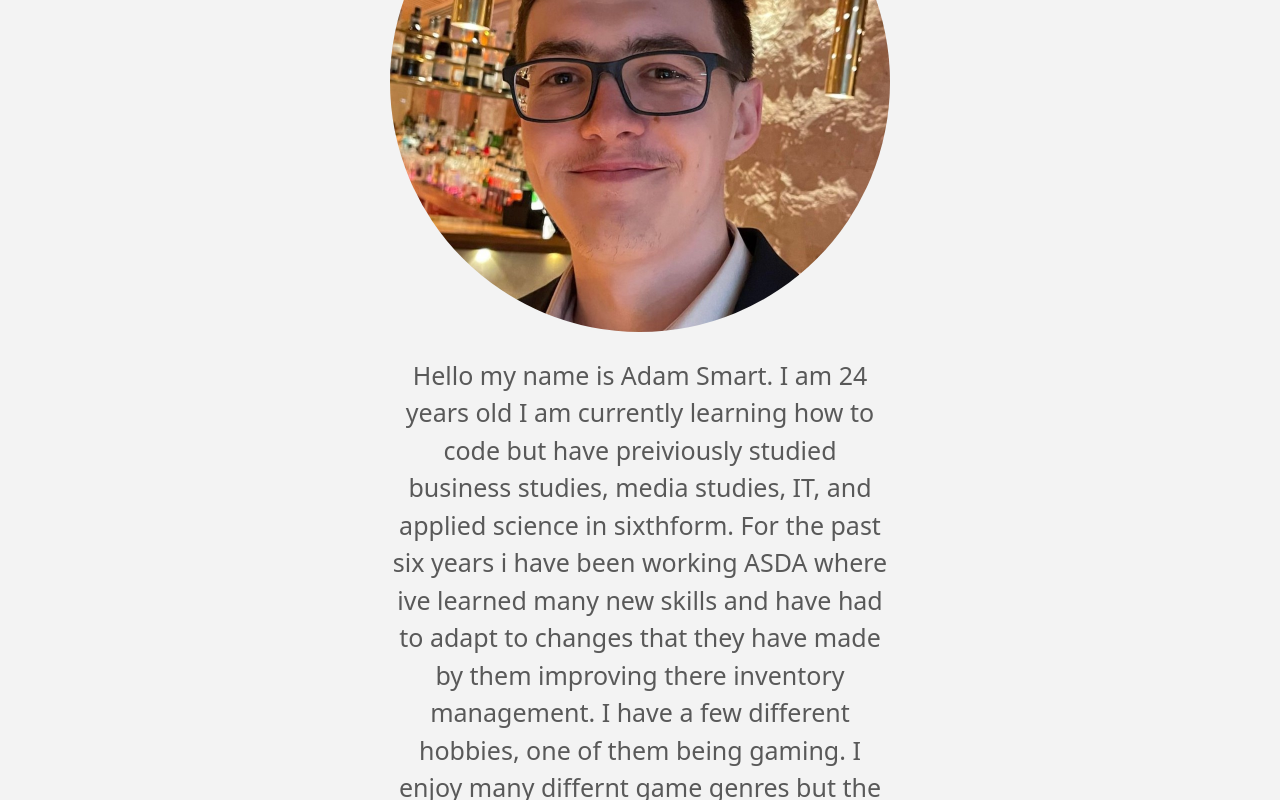
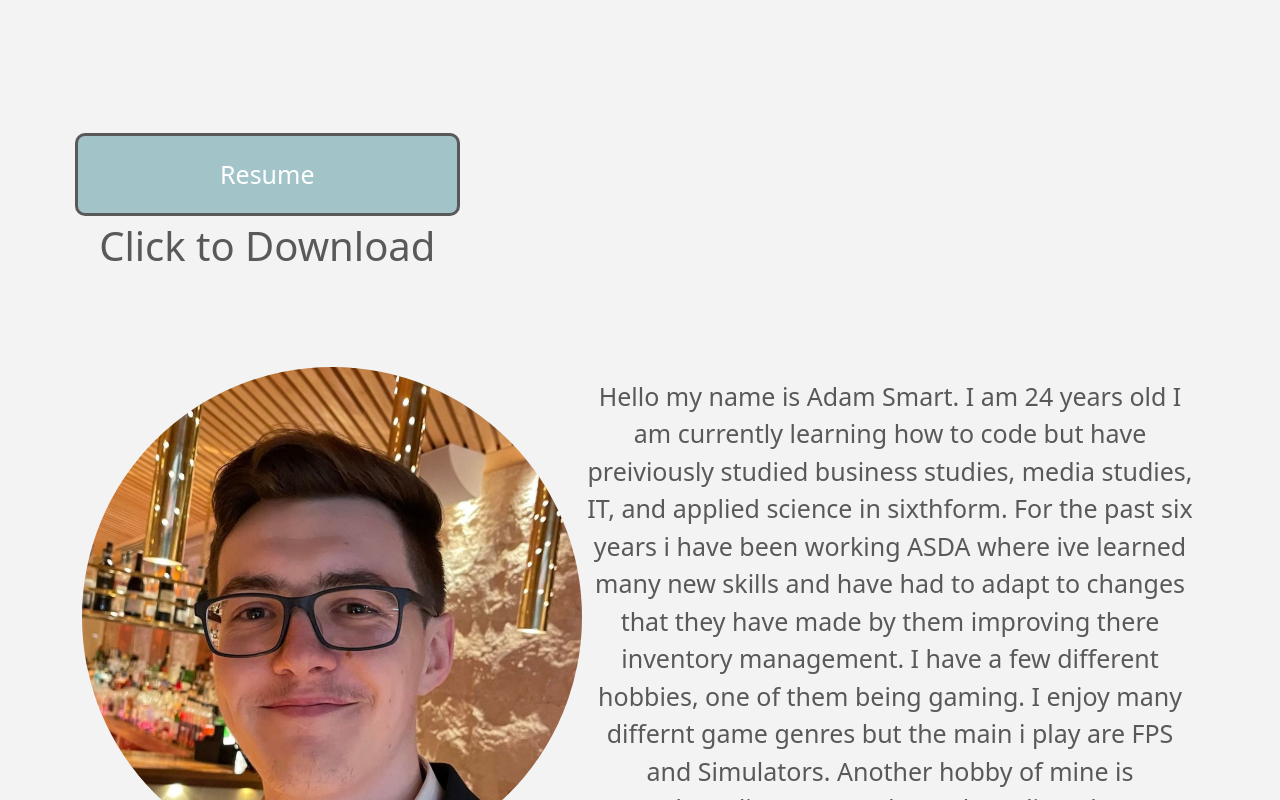
Before and after one commit to Adam-Smart/react-app-portfolio, a React (Create React App) app: page / in a window 1280 px wide. Shown: the part 320-1120 px from the top of the page. Built offline with nearby package versions, Linux system fonts and the light colour scheme.

Commit message:
edits to about me page and added link to resume.

```diff
--- a/src/components/pages/AboutMe.js
+++ b/src/components/pages/AboutMe.js
@@ -1,5 +1,6 @@
 import React from 'react';
 import Me from "../assets/PortfolioPic.jpg"
+import CV from "../../Files/Resume.pdf"
 
 
 
@@ -7,14 +8,26 @@ export default function AboutMe() {
   return (
     <div>
       <h1>About Me Page</h1>
-      <section className='profile'>
+
+      <div className='name'>
+      <p>Hey I'm Adam Smart  </p>
+      <a href={CV} download={CV}>
+        Resume
+      </a>
+      <p>Click to Download</p>
+    </div>
+
+      <section className='container'>
+
         <img className = "profile" src={Me} alt="Adam Smart"></img>
-      <p>
+
+      <p className='info'>
       Hello my name is Adam Smart. I am 24 years old I am currently learning how to code but have preiviously studied business studies, media studies, IT, and applied science in sixthform.
       For the past six years i have been working ASDA where ive learned many new skills and have had to adapt to changes that they have made by them improving there inventory management.
       I have a few different hobbies, one of them being gaming. I enjoy many differnt game genres but the main i play are FPS and Simulators.
       Another hobby of mine is snowboarding. I started snowboarding about 7 years ago and love going to the mountains.
       </p>
+
       </section>
     </div>
 
--- a/src/index.css
+++ b/src/index.css
@@ -11,27 +11,43 @@ code {
     monospace;
 }
 
-section{
+.container {
  max-width: fit-content;
  max-height: fit-content;
  margin: 10px 20px;
  vertical-align: middle;
+ display: flex;
+ justify-content: flex-end;
 }
 .profile{
   border-radius: 100%;
-  width: 500px;
-  border-radius: 50%;
-  margin: auto;
+  max-width: 500px;
   margin-bottom: 25px;
-  align-items: center;
-  justify-content: center;
-  display: flex;
-  flex-wrap: wrap;
-  justify-content: space-evenly;
-  height: auto;
+  margin-right: auto;
+  margin-left: auto;
 }
-
-
+.container p{
+ align-self: center;
+}
+.name{
+  margin: 75px;
+  float: left;
+  display: grid;
+}
+.name p{
+  font-size: 40px;
+}
+.name a{
+  background-color: #A2C4C9;
+  color: white;
+  text-decoration: none;
+  padding: 20px;
+  border-radius: 10px;
+  text-align: center;
+  border-style: solid;
+  border-color: #595959;
+  margin-top: 150px;
+}
 
 /* Images of projects */
 img{
```
